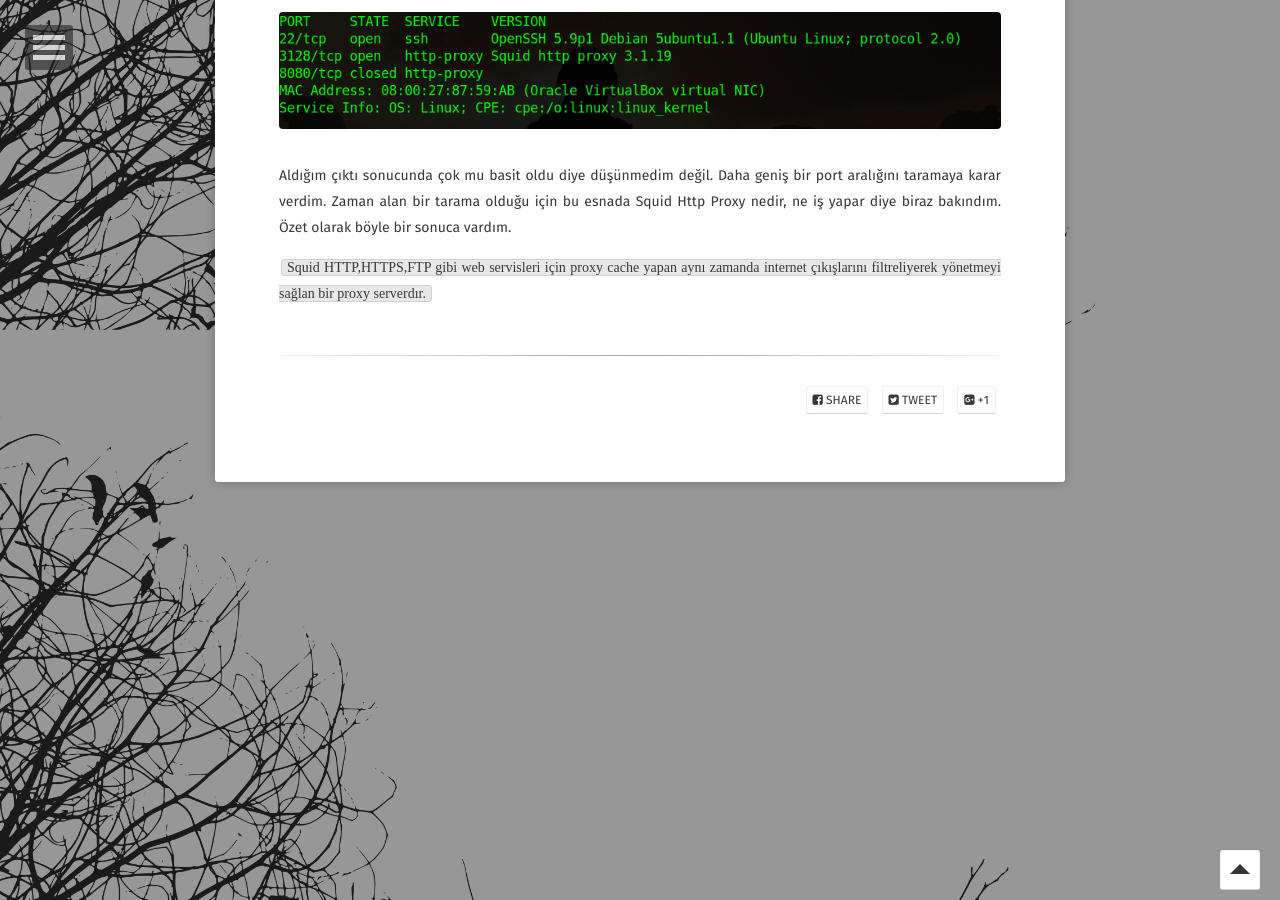
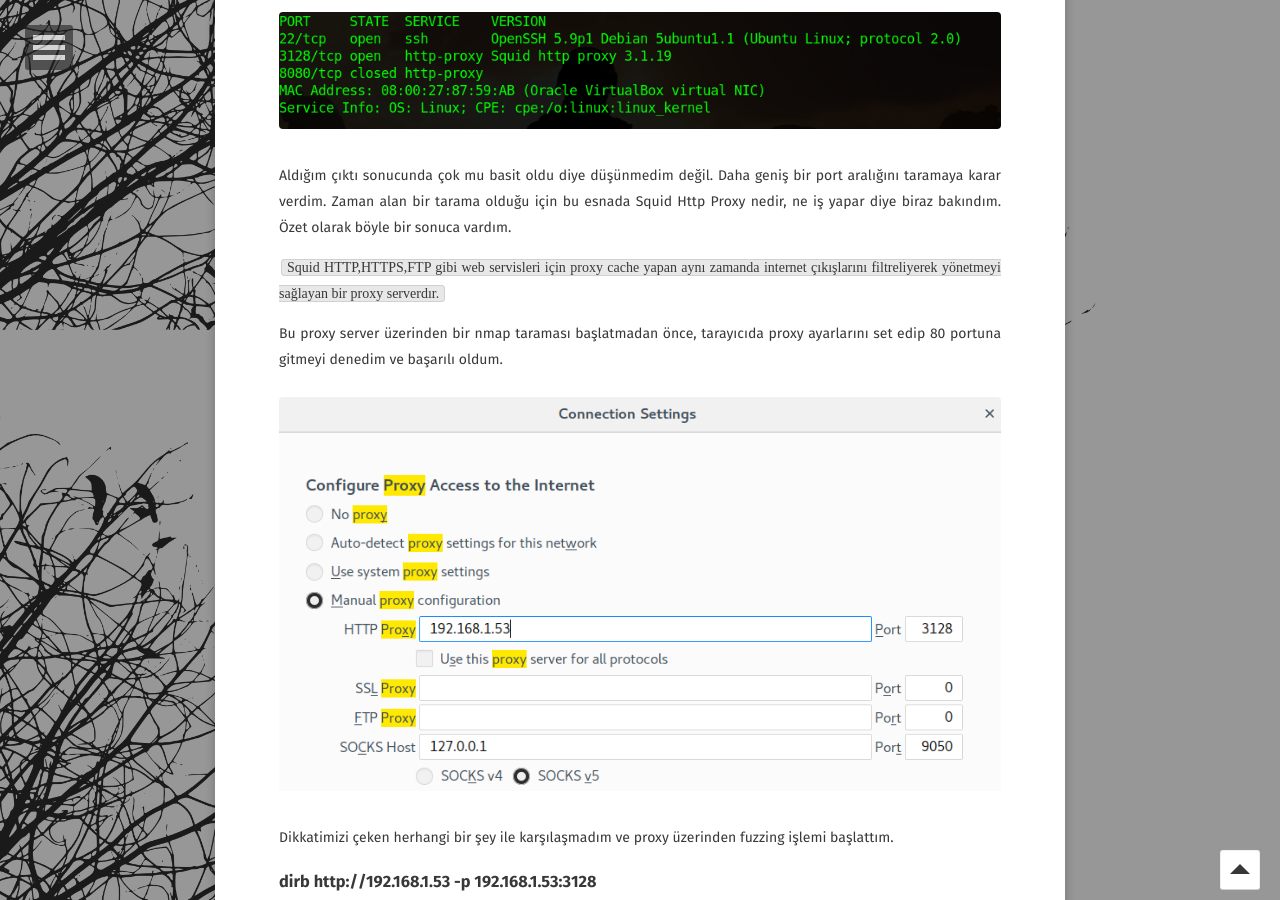
Before and after one commit to burcudemiralp/burcudemiralp.github.io, a Jekyll site: the page built from _posts/2018-06-08-Sick0s:1.1-Writeup.md, in a window 1280 px wide and 900 px high, scrolled down 570 px. Built offline with Jekyll 4.4.1, drawn with Linux system fonts in a browser that asks for light colours; some web fonts are replaced.

Commit message:
Update 2018-06-08-Sick0s:1.1-Writeup.md

```diff
--- a/_posts/2018-06-08-Sick0s:1.1-Writeup.md
+++ b/_posts/2018-06-08-Sick0s:1.1-Writeup.md
@@ -18,4 +18,14 @@ Ardından basit bir nmap taraması ile açık portları ve üzerinde çalışan
 Aldığım çıktı sonucunda çok mu basit oldu diye düşünmedim değil. Daha geniş bir port aralığını taramaya karar verdim.
 Zaman alan bir tarama olduğu için bu esnada Squid Http Proxy nedir, ne iş yapar diye biraz bakındım. Özet olarak  böyle bir sonuca vardım.
 
-`Squid HTTP,HTTPS,FTP gibi web servisleri için proxy cache yapan aynı zamanda internet çıkışlarını filtreliyerek yönetmeyi sağlan bir proxy serverdır.`
+`Squid HTTP,HTTPS,FTP gibi web servisleri için proxy cache yapan aynı zamanda internet çıkışlarını filtreliyerek yönetmeyi       sağlayan bir proxy serverdır.`
+
+Bu proxy server üzerinden bir nmap taraması başlatmadan önce, tarayıcıda proxy ayarlarını set edip 80 portuna gitmeyi denedim ve başarılı oldum.
+<figure >
+    <img src="/assets/img/sickos/sickosproxy.png">
+</figure>
+Dikkatimizi çeken herhangi bir şey ile karşılaşmadım ve proxy üzerinden fuzzing işlemi başlattım.
+### dirb http://192.168.1.53 -p 192.168.1.53:3128
+<figure >
+    <img src="/assets/img/sickos/sickosdirb.png">
+</figure
```
